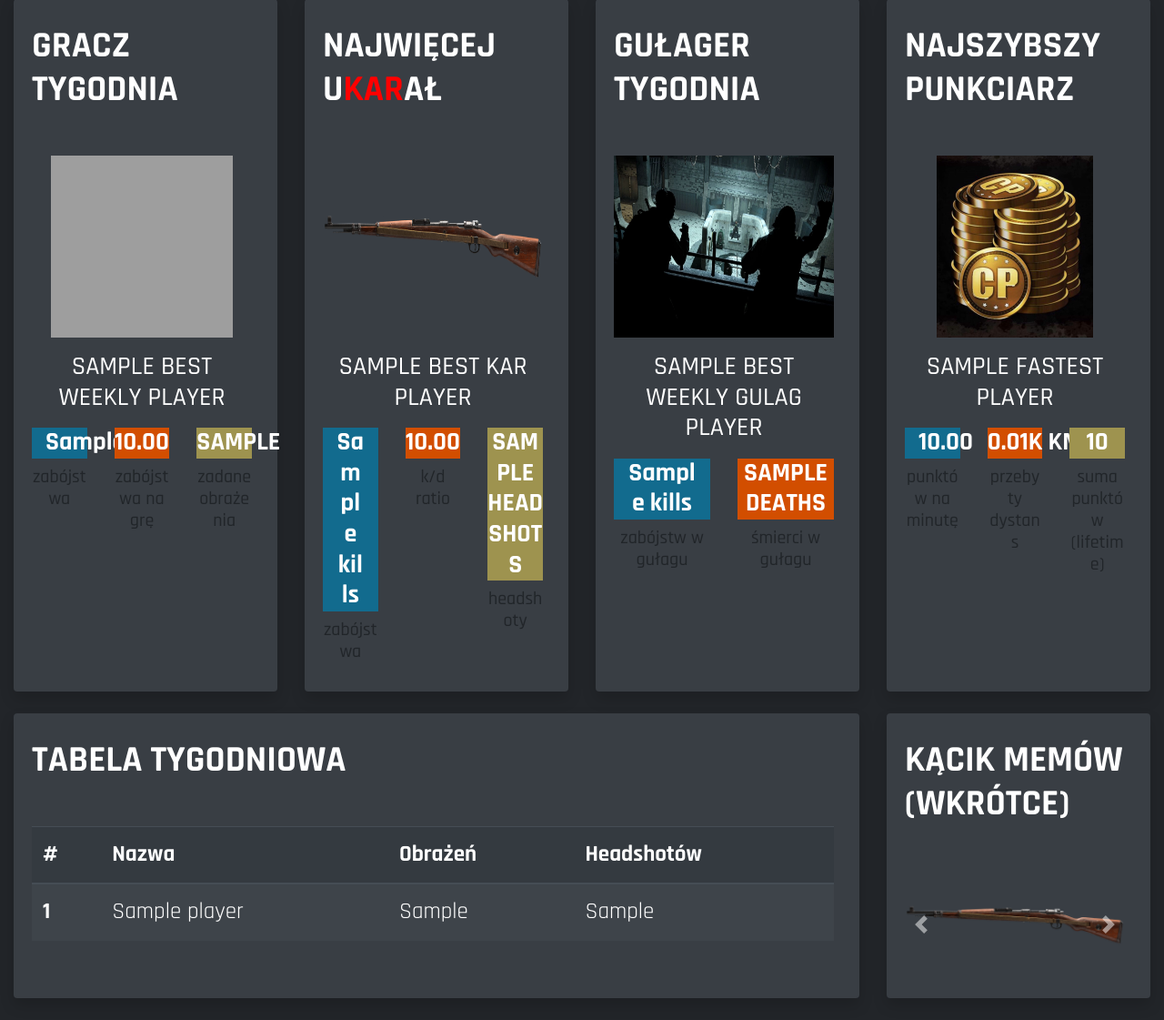
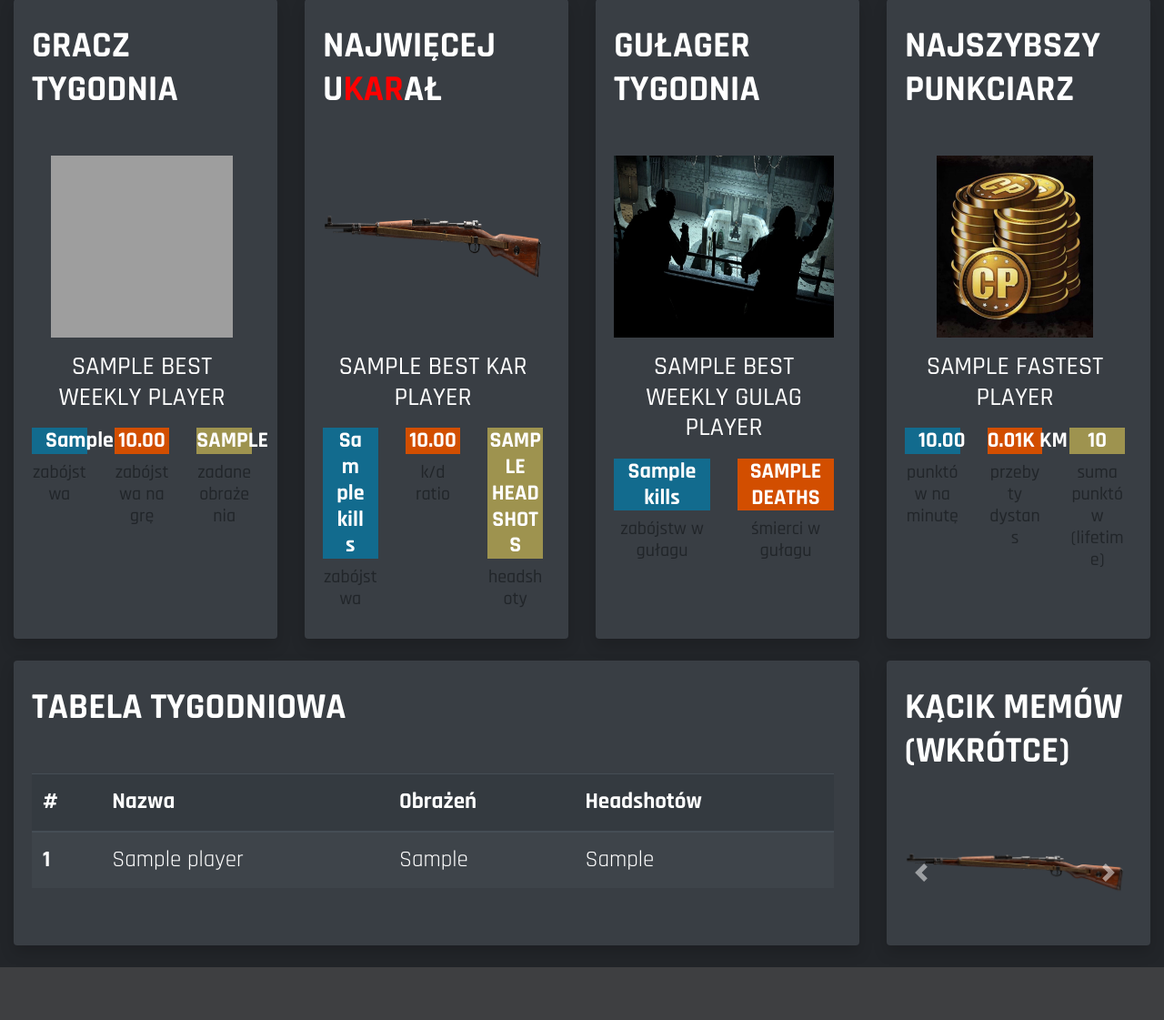
Before and after one commit to wzieba/LaFamiliaCOD, a Flask app: template cod_stats/templates/index.html in a window 1280 px wide. Shown: the part 249-1370 px from the top of the page at 91% size. After the commit the page ends 1312 px from the top, so only its background shows below. Run offline with Flask 2, Linux system fonts and the light colour scheme; the template is opened without the code that fills it: most values are stand-ins (such as "Sample title", 1, 10 or a date in 2020); some libraries are stand-ins or nearby versions; grey boxes are pictures that could not be loaded.

```diff
--- a/cod_stats/templates/index.html
+++ b/cod_stats/templates/index.html
@@ -39,14 +39,17 @@
         }
 
         .points-blue {
+            font-size: 24px;
             background-color: #126B8E
         }
 
         .points-green {
+            font-size: 24px;
             background-color: #9E934F
         }
 
         .points-red {
+            font-size: 24px;
             background-color: #D24E00
         }
 
@@ -150,7 +153,7 @@
                                     <div class="row">
                                         <div class="col-sm">
                                             <img class="img-fluid card-image"
-                                                 src="{{ url_for('static', filename='images/kar.webp') }}">
+                                                 src="{{ url_for('static', filename='images/kar.png') }}">
                                         </div>
                                     </div>
                                     <h3 class="text-uppercase mb-1 mt-3 text-white">
@@ -356,17 +359,17 @@
                                     <div class="carousel-inner">
                                         <div class="carousel-item active">
                                             <img class="d-block w-100"
-                                                 src="{{ url_for('static', filename='images/kar.webp') }}"
+                                                 src="{{ url_for('static', filename='images/kar.png') }}"
                                                  alt="First slide">
                                         </div>
                                         <div class="carousel-item">
                                             <img class="d-block w-100"
-                                                 src="{{ url_for('static', filename='images/kar.webp') }}"
+                                                 src="{{ url_for('static', filename='images/kar.png') }}"
                                                  alt="Second slide">
                                         </div>
                                         <div class="carousel-item">
                                             <img class="d-block w-100"
-                                                 src="{{ url_for('static', filename='images/kar.webp') }}"
+                                                 src="{{ url_for('static', filename='images/kar.png') }}"
                                                  alt="Third slide">
                                         </div>
                                     </div>
```
Also changed, not shown: cod_stats/static/images/kar.png (added), cod_stats/static/images/kar.webp (deleted).
